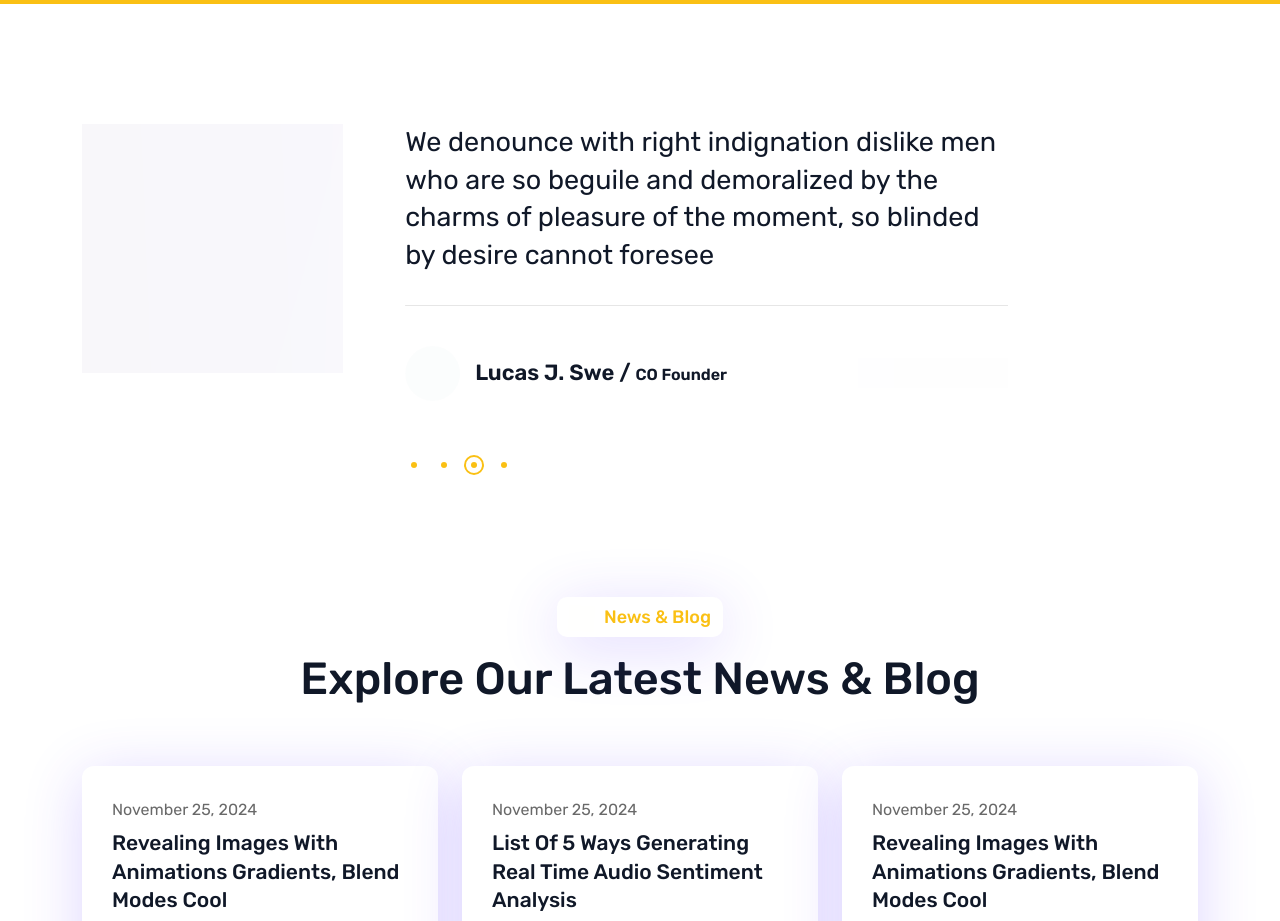
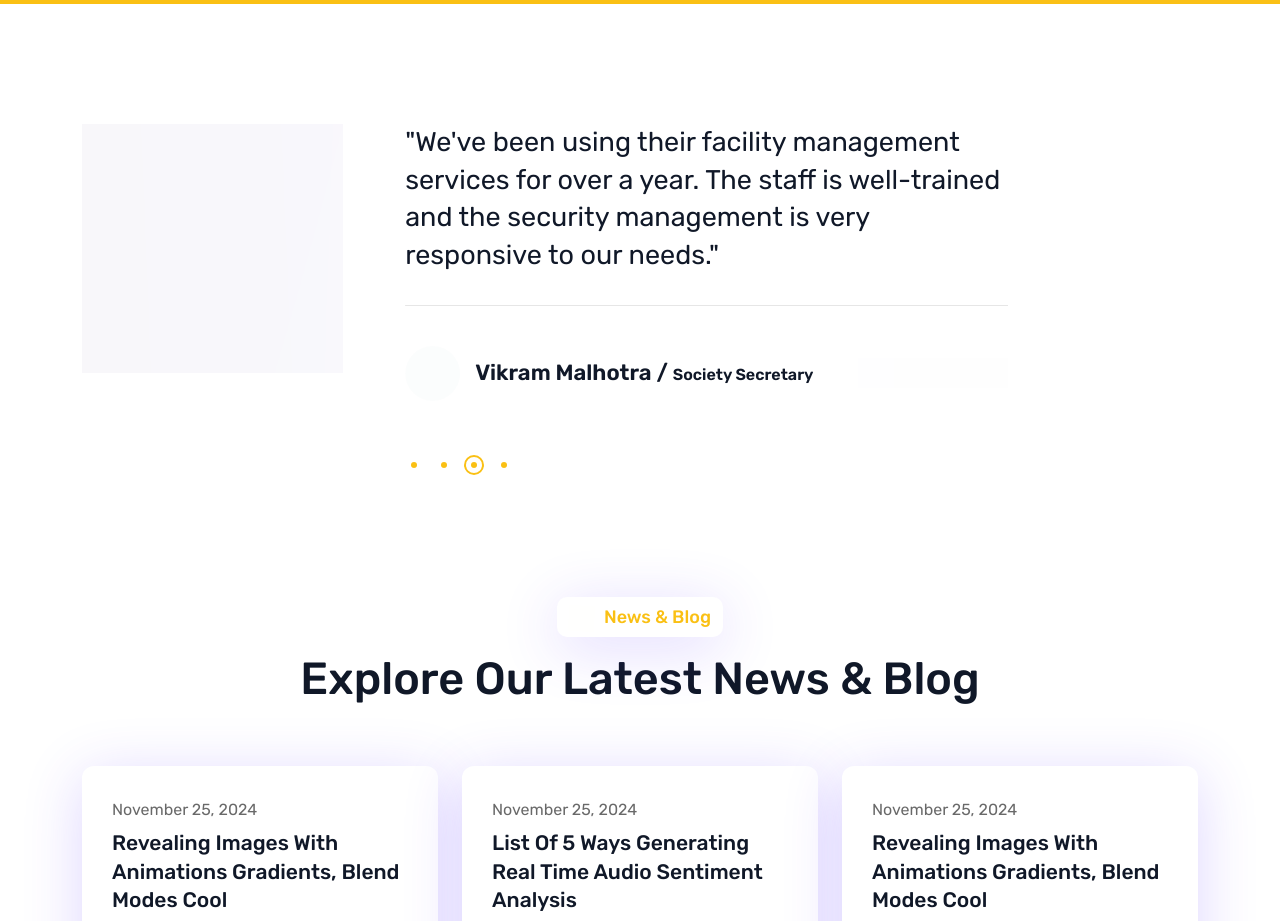
Before and after one commit to MrinalParasar/ibsm, a Next.js app: page / in a window 1280 px wide. Shown: the part 6900-7821 px from the top of the page. Built offline with nearby package versions, Linux system fonts and the light colour scheme.

Commit message:
Localize testimonials with Indian names and security reviews

```diff
--- a/components/TestimonialSlider.js
+++ b/components/TestimonialSlider.js
@@ -11,16 +11,15 @@ export const TestimonialSlider1 = () => {
         <SwiperSlide className="swiper-slide">
           <div className="testimonial-content">
             <p>
-              We denounce with right indignation dislike men who are so beguile
-              and demoralized by the charms of pleasure of the moment, so
-              blinded by desire cannot foresee
+              "The bouncer services provided by IBSM for our corporate event were top-notch.
+              The team was highly professional, disciplined, and managed the crowd seamlessly."
             </p>
             <div className="author-items">
               <div className="author-image">
                 <img src="assets/img/testimonial/client.png" alt="author-img" />
                 <div className="content">
                   <h5>
-                    Lucas J. Swe / <span>CO Founder</span>
+                    Rajesh Khanna / <span>Event Manager</span>
                   </h5>
                 </div>
               </div>
@@ -31,16 +30,15 @@ export const TestimonialSlider1 = () => {
         <SwiperSlide className="swiper-slide">
           <div className="testimonial-content">
             <p>
-              We denounce with right indignation dislike men who are so beguile
-              and demoralized by the charms of pleasure of the moment, so
-              blinded by desire cannot foresee
+              "Relocating our high-value assets was stress-free thanks to their escort guards.
+              They managed the entire transit with great care and precision."
             </p>
             <div className="author-items">
               <div className="author-image">
                 <img src="assets/img/testimonial/client.png" alt="author-img" />
                 <div className="content">
                   <h5>
-                    Lucas J. Swe / <span>CO Founder</span>
+                    Anjali Sharma / <span>Operations Head</span>
                   </h5>
                 </div>
               </div>
@@ -51,16 +49,15 @@ export const TestimonialSlider1 = () => {
         <SwiperSlide className="swiper-slide">
           <div className="testimonial-content">
             <p>
-              We denounce with right indignation dislike men who are so beguile
-              and demoralized by the charms of pleasure of the moment, so
-              blinded by desire cannot foresee
+              "We've been using their facility management services for over a year.
+              The staff is well-trained and the security management is very responsive to our needs."
             </p>
             <div className="author-items">
               <div className="author-image">
                 <img src="assets/img/testimonial/client.png" alt="author-img" />
                 <div className="content">
                   <h5>
-                    Lucas J. Swe / <span>CO Founder</span>
+                    Vikram Malhotra / <span>Society Secretary</span>
                   </h5>
                 </div>
               </div>
@@ -71,16 +68,15 @@ export const TestimonialSlider1 = () => {
         <SwiperSlide className="swiper-slide">
           <div className="testimonial-content">
             <p>
-              We denounce with right indignation dislike men who are so beguile
-              and demoralized by the charms of pleasure of the moment, so
-              blinded by desire cannot foresee
+              "IBSM Global Security has provided unparalleled safety for our residential complex.
+              Their guards are always alert, professional, and very courteous."
             </p>
             <div className="author-items">
               <div className="author-image">
                 <img src="assets/img/testimonial/client.png" alt="author-img" />
                 <div className="content">
                   <h5>
-                    Lucas J. Swe / <span>CO Founder</span>
+                    Priya Singh / <span>Business Owner</span>
                   </h5>
                 </div>
               </div>
```
